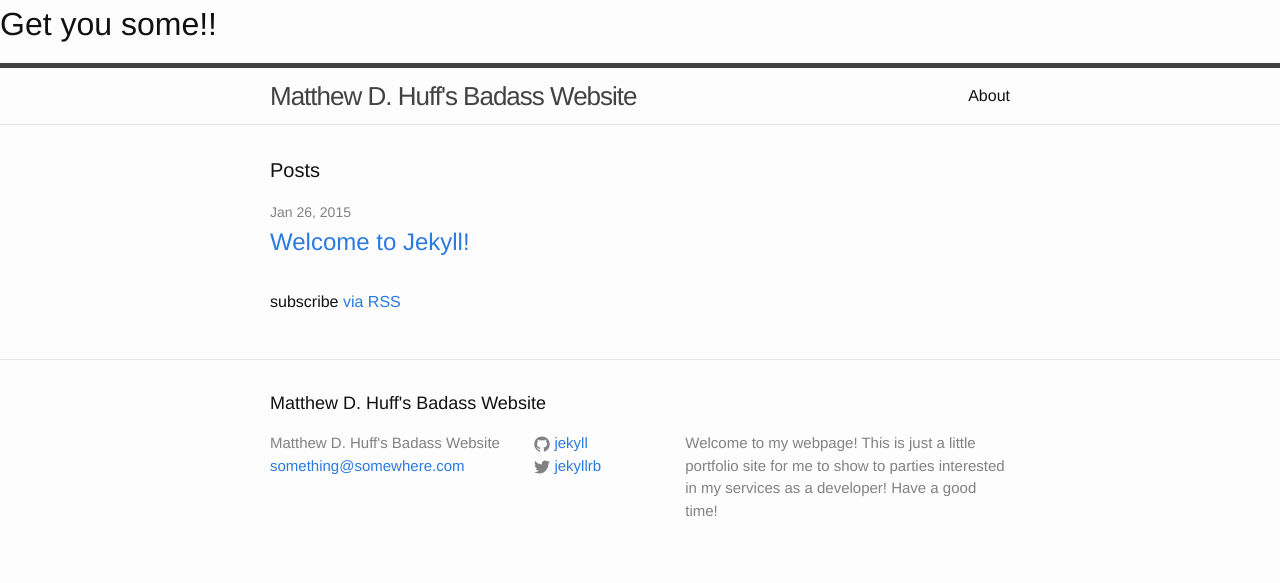
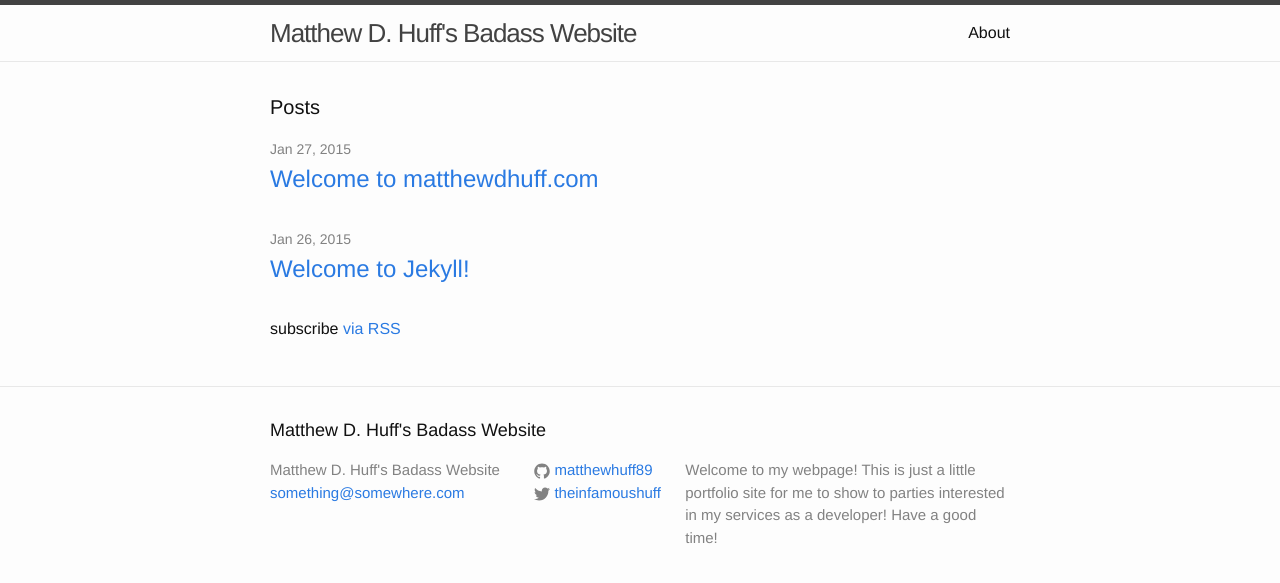
Before and after one commit to matthewhuff89/matthewhuff89.github.io, a Jekyll site: the page built from index.html, in a window 1280 px wide. Shown: the top 583 px of the page. Built offline with Jekyll 4.4.1, drawn with Linux system fonts in a browser that asks for light colours.

Commit message:
Added a post, changed variables in config file

```diff
--- a/_config.yml
+++ b/_config.yml
@@ -4,10 +4,9 @@ email: something@somewhere.com
 description: > # this means to ignore newlines until "baseurl:"
   Welcome to my webpage! This is just a little portfolio site for me to show to parties interested in my services as a developer! Have a good time!
 baseurl: "" # the subpath of your site, e.g. /blog/
-url: "http://yourdomain.com" # the base hostname & protocol for your site
-twitter_username: jekyllrb
-github_username:  jekyll
+url: "http://www.matthewdhuff.com" # the base hostname & protocol for your site
+twitter_username: theinfamoushuff
+github_username:  matthewhuff89
 
 # Build settings
 markdown: kramdown
-highlighter: pygments
--- a/_layouts/default.html
+++ b/_layouts/default.html
@@ -4,7 +4,6 @@
   {% include head.html %}
 
   <body>
-    <h1>Get you some!!</h1>
     {% include header.html %}
 
     <div class="page-content">
```
Also changed, not shown: _posts/2015-01-27-get-you-some.markdown (added, +18 -0 lines), 4 other files.
